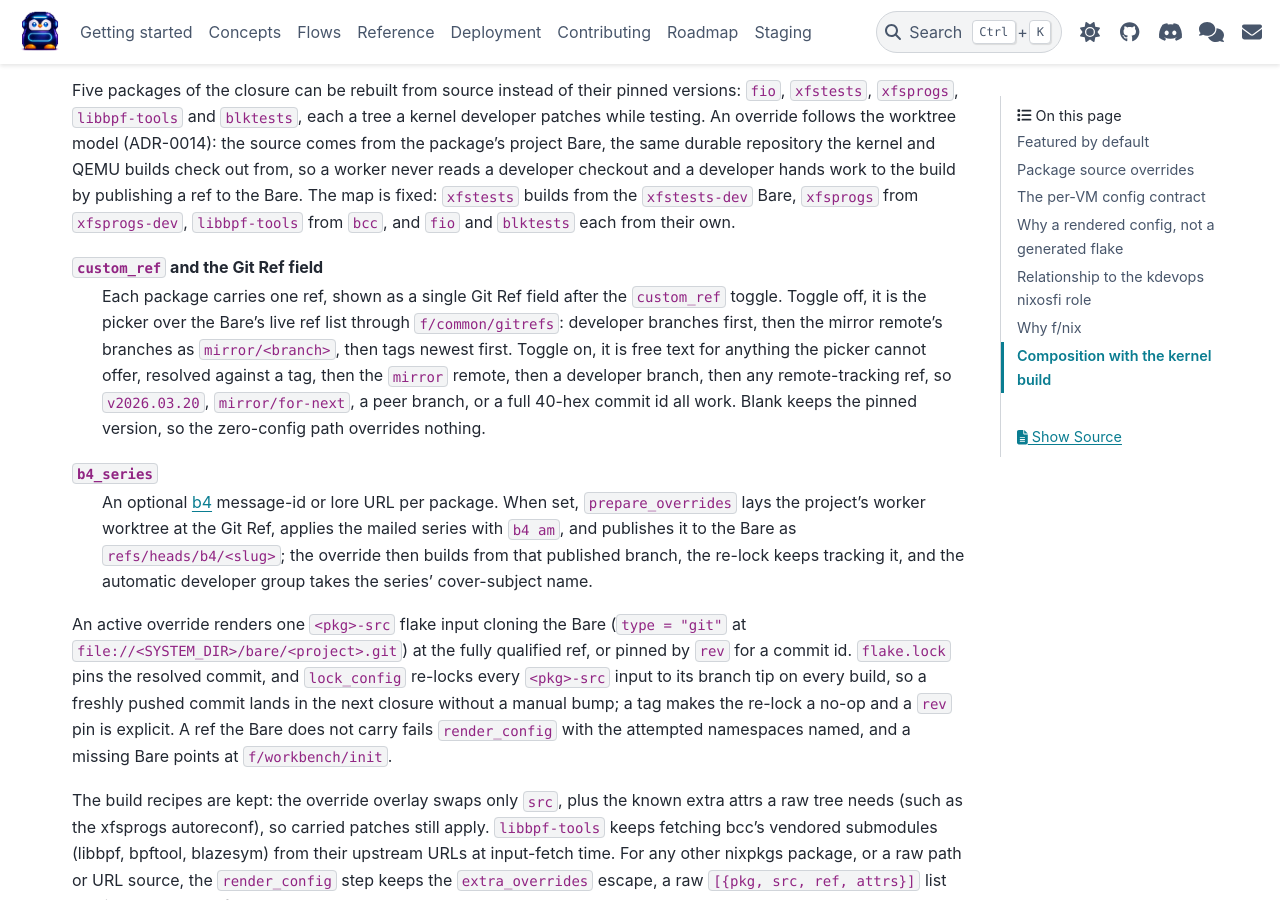
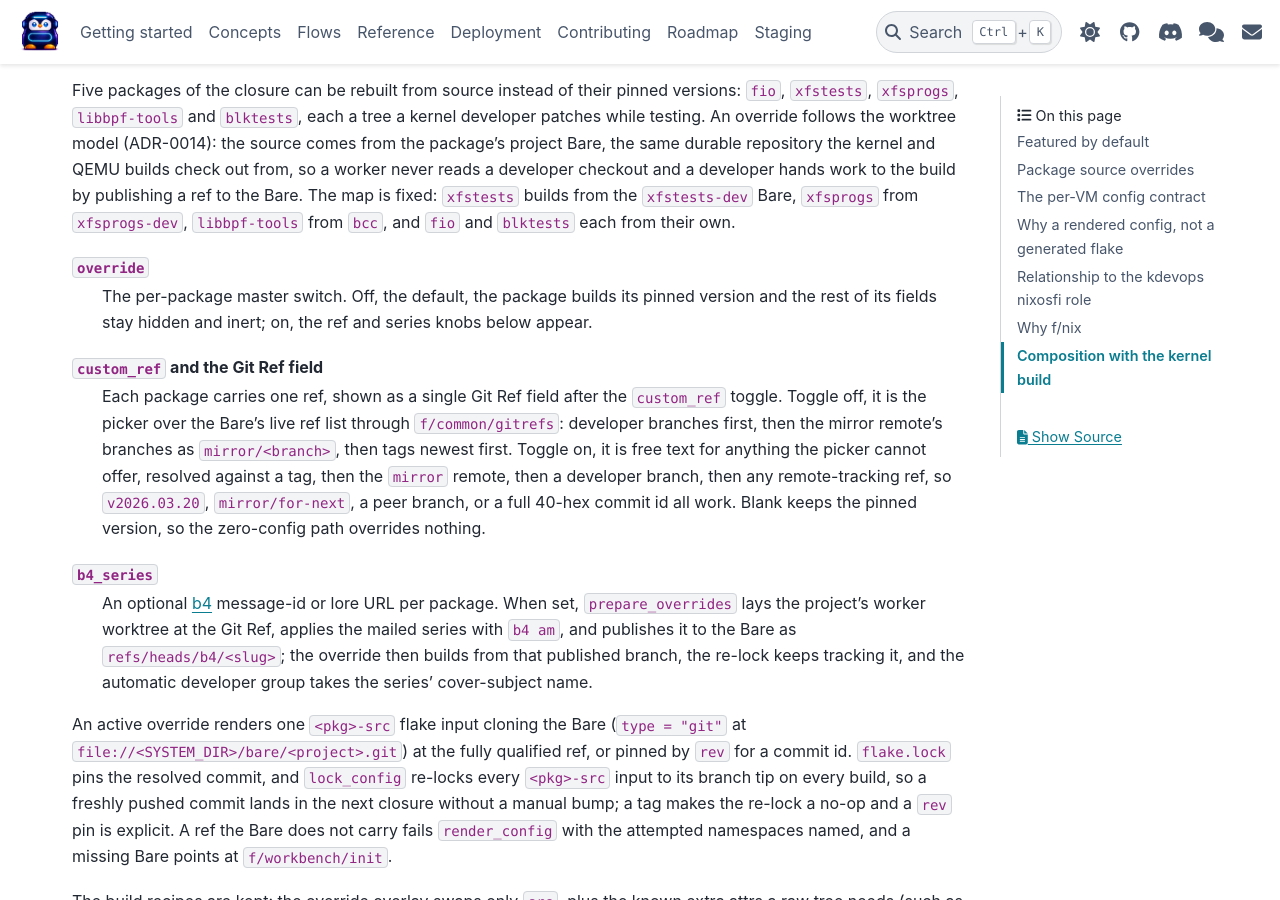
Before and after one commit to dagomez137/kdevops-ng, a Sphinx documentation site: the page built from docs/flows/nix-build.rst, in a window 1280 px wide and 900 px high, scrolled down 1022 px. Built offline with Sphinx 7.4.7 and the PyData theme 0.15.4, drawn with Linux system fonts in a browser that asks for light colours.

Commit message:
nix: gate each override behind a per-package switch
A package that should build its pinned version still showed the full
ref and series form, and blank-means-pinned carried the whole
distinction. Give each package an Override master switch, the binary
sibling of the QEMU component's build/reuse/nixpkgs mode: off (the
default) hides the package's fields and the reconcile transform sends a
blank override regardless of leftover values, so the toggle rather than
field emptiness decides; on reveals the ref and series knobs. The
prepare step is now skipped exactly when no package has the switch on.

Generated-by: Claude AI
Signed-off-by: Daniel Gomez <da.gomez@kernel.org>

```diff
--- a/docs/flows/nix-build.rst
+++ b/docs/flows/nix-build.rst
@@ -63,6 +63,11 @@ developer hands work to the build by publishing a ref to the Bare. The map
 is fixed: ``xfstests`` builds from the ``xfstests-dev`` Bare, ``xfsprogs``
 from ``xfsprogs-dev``, ``libbpf-tools`` from ``bcc``, and ``fio`` and
 ``blktests`` each from their own.
+
+``override``
+   The per-package master switch. Off, the default, the package builds its
+   pinned version and the rest of its fields stay hidden and inert; on, the
+   ref and series knobs below appear.
 
 ``custom_ref`` and the Git Ref field
    Each package carries one ref, shown as a single Git Ref field after the
```
Also changed, not shown: 2 other files.
